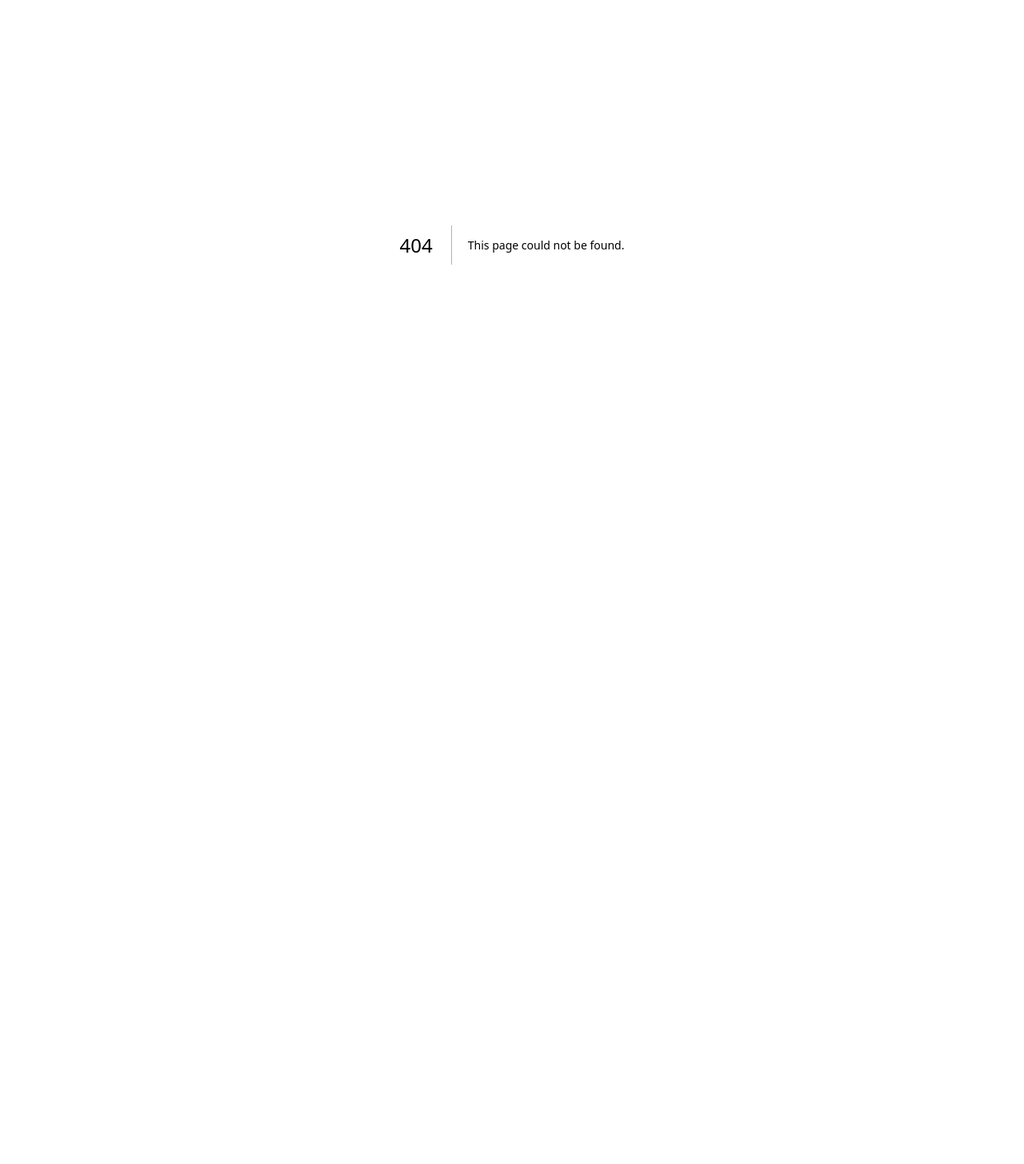
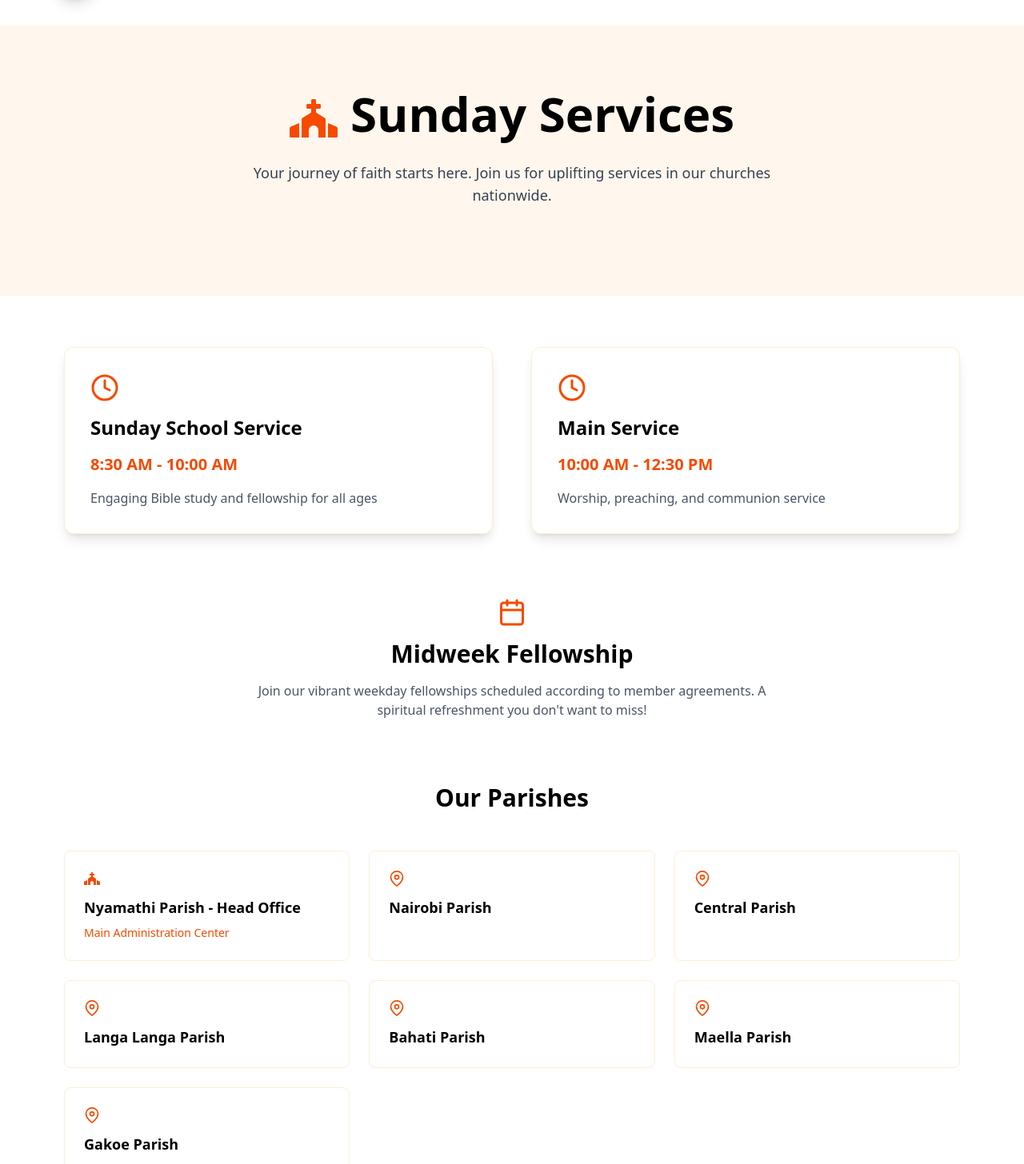
Before and after one commit to devjamesnjoroge/acf-revamp, a Next.js app: page /events/sunday-service in a window 1280 px wide. Before the commit this address had no page. Shown: the part 94-1550 px from the top of the page at 80% size. Before the commit the page ends 800 px from the top, so only its background shows below. Built offline with nearby package versions, Linux system fonts and the light colour scheme.

Commit message:
ft:sunday-service

```diff
--- /dev/null
+++ b/app/events/sunday-service/page.tsx
@@ -0,0 +1,102 @@
+import { FiClock, FiCalendar, FiMapPin } from "react-icons/fi";
+import { FaChurch } from "react-icons/fa";
+
+const ServicePage = () => {
+  const parishes = [
+    { name: "Nyamathi Parish - Head Office", icon: <FaChurch /> },
+    { name: "Nairobi Parish", icon: <FiMapPin /> },
+    { name: "Central Parish", icon: <FiMapPin /> },
+    { name: "Langa Langa Parish", icon: <FiMapPin /> },
+    { name: "Bahati Parish", icon: <FiMapPin /> },
+    { name: "Maella Parish", icon: <FiMapPin /> },
+    { name: "Gakoe Parish", icon: <FiMapPin /> },
+  ];
+
+  return (
+    <div className="min-h-screen bg-white">
+      {/* Hero Section */}
+      <div className="bg-orange-50 py-20 px-4">
+        <div className="max-w-6xl mx-auto text-center">
+          <h1 className="text-4xl md:text-6xl font-bold text-black mb-6">
+            <FaChurch className="inline-block mr-4 text-orange-600" />
+            Sunday Services
+          </h1>
+          <p className="text-lg text-gray-700 mb-8 max-w-2xl mx-auto">
+            Your journey of faith starts here. Join us for uplifting services in
+            our churches nationwide.
+          </p>
+        </div>
+      </div>
+
+      {/* Service Times */}
+      <div className="max-w-6xl mx-auto py-16 px-4">
+        <div className="grid md:grid-cols-2 gap-12 mb-20">
+          <div className="bg-white p-8 rounded-xl shadow-lg border border-orange-100">
+            <FiClock className="text-4xl text-orange-600 mb-4" />
+            <h2 className="text-2xl font-bold text-black mb-4">
+              Sunday School Service
+            </h2>
+            <p className="text-orange-600 text-xl font-semibold mb-4">
+              8:30 AM - 10:00 AM
+            </p>
+            <p className="text-gray-600">
+              Engaging Bible study and fellowship for all ages
+            </p>
+          </div>
+
+          <div className="bg-white p-8 rounded-xl shadow-lg border border-orange-100">
+            <FiClock className="text-4xl text-orange-600 mb-4" />
+            <h2 className="text-2xl font-bold text-black mb-4">Main Service</h2>
+            <p className="text-orange-600 text-xl font-semibold mb-4">
+              10:00 AM - 12:30 PM
+            </p>
+            <p className="text-gray-600">
+              Worship, preaching, and communion service
+            </p>
+          </div>
+        </div>
+
+        {/* Midweek Section */}
+        <div className="text-center mb-20">
+          <FiCalendar className="text-4xl text-orange-600 mx-auto mb-4" />
+          <h2 className="text-3xl font-bold text-black mb-4">
+            Midweek Fellowship
+          </h2>
+          <p className="text-gray-600 max-w-2xl mx-auto">
+            Join our vibrant weekday fellowships scheduled according to member
+            agreements. A spiritual refreshment you don't want to miss!
+          </p>
+        </div>
+
+        {/* Parishes Section */}
+        <div className="mb-20">
+          <h2 className="text-3xl font-bold text-center text-black mb-12">
+            Our Parishes
+          </h2>
+          <div className="grid grid-cols-1 md:grid-cols-2 lg:grid-cols-3 gap-6">
+            {parishes.map((parish, index) => (
+              <div
+                key={index}
+                className="p-6 rounded-lg bg-white hover:bg-orange-50 transition-all border border-orange-100"
+              >
+                <span className="text-orange-600 text-xl mb-3 block">
+                  {parish.icon}
+                </span>
+                <h3 className="text-lg font-semibold text-black">
+                  {parish.name}
+                </h3>
+                {parish.name.includes("Head Office") && (
+                  <span className="text-sm text-orange-600 mt-2 block">
+                    Main Administration Center
+                  </span>
+                )}
+              </div>
+            ))}
+          </div>
+        </div>
+      </div>
+    </div>
+  );
+};
+
+export default ServicePage;
--- a/app/layout.tsx
+++ b/app/layout.tsx
@@ -1,6 +1,8 @@
 import type { Metadata } from "next";
 import { Geist, Geist_Mono } from "next/font/google";
 import "./globals.css";
+import Navbar from "./components/Navbar";
+import Footer from "./components/Footer";
 
 const geistSans = Geist({
   variable: "--font-geist-sans",
@@ -27,7 +29,9 @@ export default function RootLayout({
       <body
         className={`${geistSans.variable} ${geistMono.variable} antialiased`}
       >
+        <Navbar />
         {children}
+        <Footer />
       </body>
     </html>
   );
--- a/app/page.tsx
+++ b/app/page.tsx
@@ -1,19 +1,16 @@
 import Hero from "./components/Hero";
-import Navbar from "./components/Navbar";
 import QuickLinks from "./components/QuickLinks";
 import YouthSpotlight from "./components/YouthSpotlight";
 import UpcomingEvents from "./components/UpcomingEvents";
-import Footer from "./components/Footer";
 
 export default function Home() {
   return (
     <div>
-      <Navbar />
       <Hero />
       <QuickLinks />
       <YouthSpotlight />
       <UpcomingEvents />
-      <Footer />
+
     </div>
   );
 }
```
